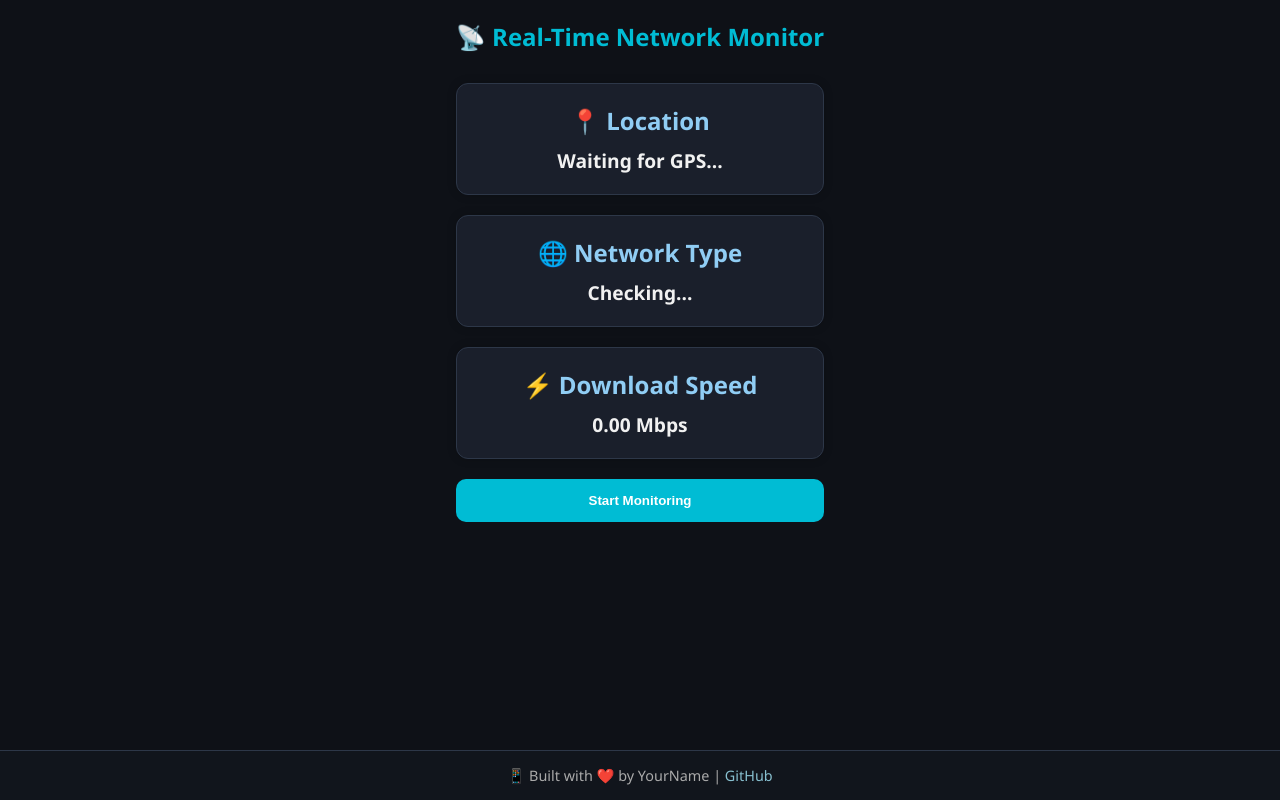
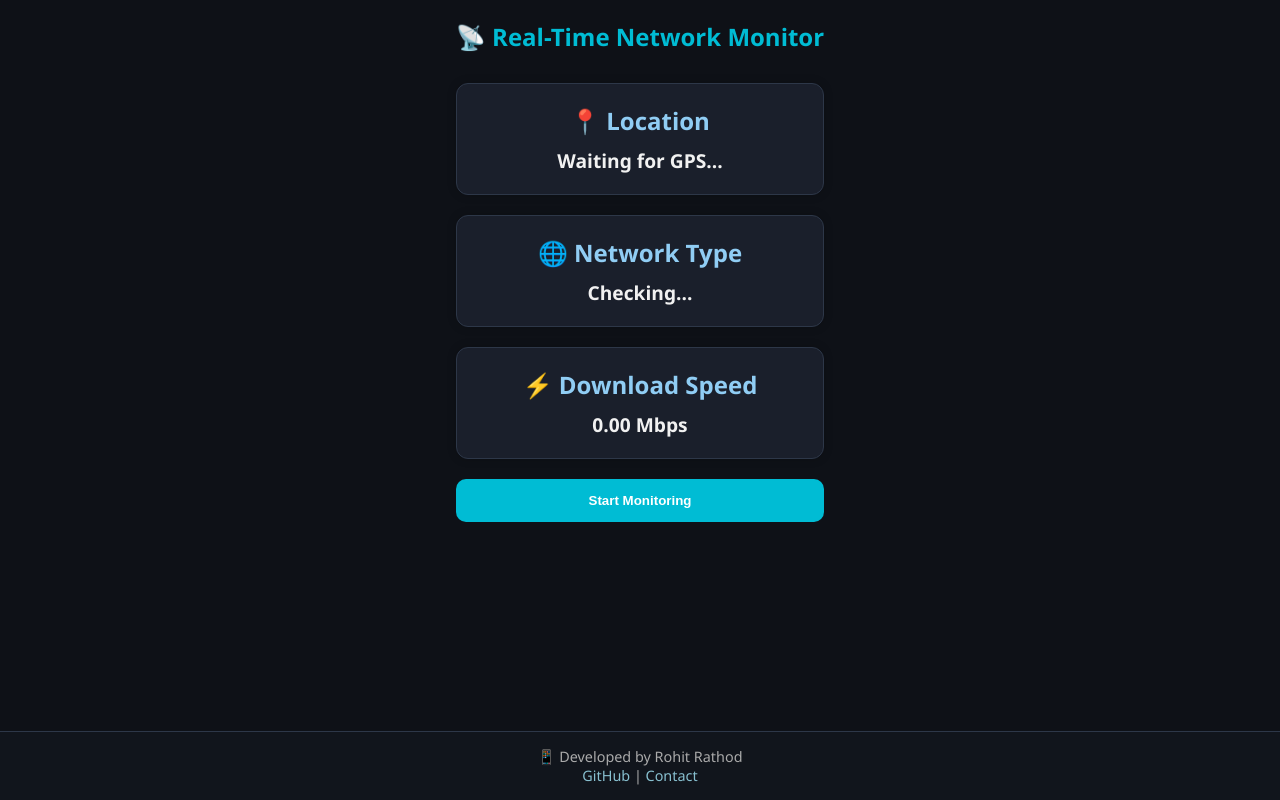
Before and after one commit to rohittt-1505/Internet-Speed-Test, a plain HTML site: page index.html in a window 1280 px wide. Drawn offline with Linux system fonts and the light colour scheme.

Commit message:
Update index.html

```diff
--- a/index.html
+++ b/index.html
@@ -1,11 +1,13 @@
 <!DOCTYPE html>
 <html lang="en">
+
 <head>
   <meta charset="UTF-8" />
   <meta name="viewport" content="width=device-width, initial-scale=1" />
-  <title>Speed & Location Monitor</title>
+  <title>Internet Speed Test</title>
   <link rel="stylesheet" href="styles.css" />
 </head>
+
 <body>
   <main class="container">
     <h1>📡 Real-Time Network Monitor</h1>
@@ -29,9 +31,13 @@
   </main>
 
   <footer>
-    <p>📱 Built with ❤️ by YourName | <a href="#">GitHub</a></p>
+    <p>📱 Developed by Rohit Rathod
+      <br>
+      <a href="https://github.com/rohittt-1505">GitHub</a> | <a href="https://rohitrathod.netlify.app/">Contact</a>
+    </p>
   </footer>
 
   <script src="script.js"></script>
 </body>
+
 </html>
```
